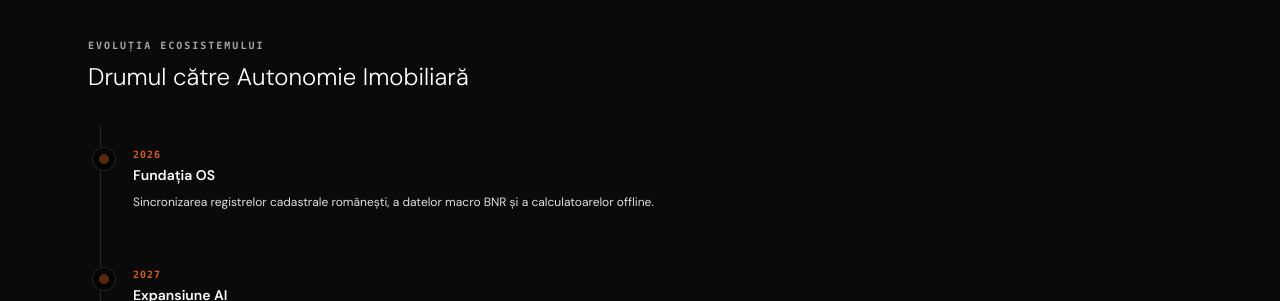
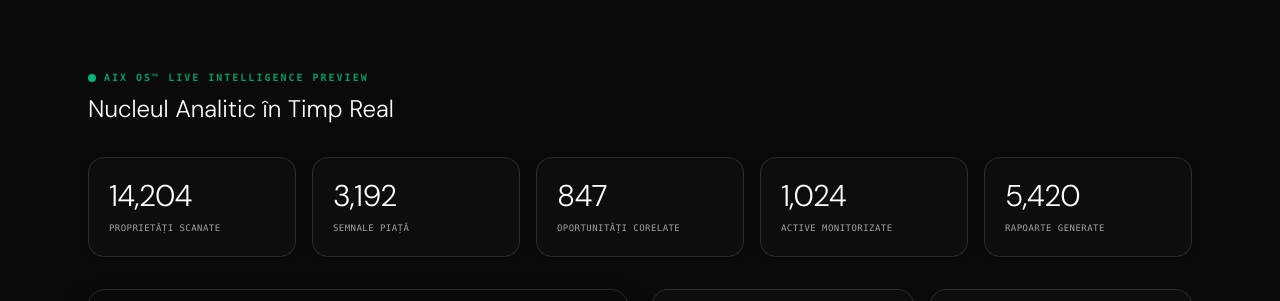
Before and after one commit to cvreperformance/AiX-OS, a Next.js app: page / in a window 1280 px wide. Shown: the part 2499-2800 px from the top of the page. Built offline with nearby package versions, Linux system fonts and the light colour scheme; no server answers; the database is empty.

Commit message:
feat: add Live Intelligence Preview to homepage

```diff
--- a/src/app/(site)/HomeClientPage.tsx
+++ b/src/app/(site)/HomeClientPage.tsx
@@ -1,6 +1,6 @@
 "use client";
 
-import { useState } from "react";
+import { useState, useEffect } from "react";
 import Link from "next/link";
 import {
   ArrowRight,
@@ -22,6 +22,92 @@ import {
 } from "lucide-react";
 import { useLanguage } from "@/context/LanguageContext";
 import { designSystem } from "@/styles/designSystem";
+
+function AnimatedCounter({ end, prefix = "", suffix = "" }: { end: number, prefix?: string, suffix?: string }) {
+  const [count, setCount] = useState(0);
+
+  useEffect(() => {
+    let start = 0;
+    const duration = 2000;
+    const increment = end / (duration / 16);
+
+    const timer = setInterval(() => {
+      start += increment;
+      if (start >= end) {
+        setCount(end);
+        clearInterval(timer);
+      } else {
+        setCount(Math.floor(start));
+      }
+    }, 16);
+
+    return () => clearInterval(timer);
+  }, [end]);
+
+  return <span>{prefix}{count.toLocaleString()}{suffix}</span>;
+}
+
+function LiveTerminalWall({ language }: { language: string }) {
+  const [events, setEvents] = useState<string[]>([]);
+
+  const allEvents = language === "ro" ? [
+    "AI a detectat activitate pe piața de lux",
+    "Oportunitate de investiție identificată",
+    "Actualizare rutare Concierge",
+    "Semnal de piață detectat",
+    "Analiza AiX Brain completată"
+  ] : [
+    "AI detected luxury market activity",
+    "Investment opportunity identified",
+    "Concierge routing update",
+    "Market signal detected",
+    "AiX Brain analysis completed"
+  ];
+
+  useEffect(() => {
+    // Initial events
+    setEvents([
+      `[${new Date().toLocaleTimeString()}] System Initialized`,
+      `[${new Date().toLocaleTimeString()}] Connecting to AiX Brain...`,
+      `[${new Date().toLocaleTimeString()}] Secure connection established.`
+    ]);
+
+    const interval = setInterval(() => {
+      const randomEvent = allEvents[Math.floor(Math.random() * allEvents.length)];
+      setEvents(prev => {
+        const newEvents = [...prev, `[${new Date().toLocaleTimeString()}] ${randomEvent}`];
+        if (newEvents.length > 8) return newEvents.slice(newEvents.length - 8);
+        return newEvents;
+      });
+    }, 2500);
+
+    return () => clearInterval(interval);
+  }, [language]);
+
+  return (
+    <div className="rounded-2xl bg-zinc-950 p-6 border border-zinc-800 shadow-2xl overflow-hidden font-mono text-[11px] leading-relaxed flex flex-col h-full min-h-[280px]">
+      <div className="flex items-center gap-2 mb-4 border-b border-zinc-800 pb-3">
+        <div className="flex gap-1.5">
+          <div className="w-2.5 h-2.5 rounded-full bg-rose-500/80" />
+          <div className="w-2.5 h-2.5 rounded-full bg-amber-500/80" />
+          <div className="w-2.5 h-2.5 rounded-full bg-emerald-500/80" />
+        </div>
+        <div className="text-zinc-500 text-[10px] uppercase tracking-widest ml-2">Terminal Live Feed</div>
+      </div>
+      <div className="flex-1 space-y-2 overflow-hidden flex flex-col justify-end">
+        {events.map((ev, i) => (
+          <div key={i} className="text-emerald-400/90 animate-in slide-in-from-bottom-2 fade-in duration-300">
+            <span className="text-zinc-600 mr-2">{'>'}</span> {ev}
+          </div>
+        ))}
+        <div className="text-emerald-400/90 flex items-center">
+          <span className="text-zinc-600 mr-2">{'>'}</span>
+          <span className="w-1.5 h-3 bg-emerald-400/80 animate-pulse" />
+        </div>
+      </div>
+    </div>
+  );
+}
 
 interface HomeClientPageProps {
   featuredProperties: any[];
@@ -475,6 +561,99 @@ export default function HomeClientPage({ featuredProperties, featuredNews }: Hom
 
       </section>
 
+      {/* ─── LIVE INTELLIGENCE PREVIEW ─────────────────────────────────────────── */}
+      <section className="space-y-8 text-left py-8 relative">
+        <div className="space-y-2 relative z-10">
+          <div className="flex items-center gap-2">
+            <div className="h-2 w-2 rounded-full bg-emerald-500 animate-pulse" />
+            <h2 className="text-[10px] font-bold uppercase tracking-[0.2em] text-emerald-600 font-mono">
+              {language === "ro" ? "AiX OS™ Live Intelligence Preview" : "AiX OS™ Live Intelligence"}
+            </h2>
+          </div>
+          <p className="text-2xl font-light text-zinc-900">
+            {language === "ro" ? "Nucleul Analitic în Timp Real" : "Real-Time Analytical Core"}
+          </p>
+        </div>
+
+        {/* Stats Grid */}
+        <div className="grid grid-cols-2 md:grid-cols-5 gap-4 relative z-10">
+          {[
+            { label: language === "ro" ? "Proprietăți Scanate" : "Properties Scanned", val: 14204 },
+            { label: language === "ro" ? "Semnale Piață" : "Market Signals", val: 3192 },
+            { label: language === "ro" ? "Oportunități Corelate" : "Correlated Opportunities", val: 847 },
+            { label: language === "ro" ? "Active Monitorizate" : "Luxury Assets Monitored", val: 1024 },
+            { label: language === "ro" ? "Rapoarte Generate" : "Reports Generated", val: 5420 },
+          ].map((stat, i) => (
+            <div key={i} className="p-5 rounded-2xl border border-zinc-200 bg-white/60 backdrop-blur-md shadow-sm">
+              <div className="text-3xl font-light text-zinc-900 tracking-tight">
+                <AnimatedCounter end={stat.val} />
+              </div>
+              <div className="text-[9px] uppercase tracking-wider text-zinc-500 font-mono mt-2">{stat.label}</div>
+            </div>
+          ))}
+        </div>
+
+        {/* Terminal Wall & AI Agents Preview */}
+        <div className="grid grid-cols-1 lg:grid-cols-2 gap-6 relative z-10">
+          {/* Terminal Wall */}
+          <LiveTerminalWall language={language} />
+
+          {/* AI Agents Preview Cards */}
+          <div className="grid grid-cols-1 sm:grid-cols-2 gap-4">
+            {AI_AGENTS.map((agent, i) => {
+              const AgentIcon = agent.icon;
+              return (
+                <div key={i} className="p-4 rounded-2xl border border-zinc-200 bg-white/60 backdrop-blur-md flex flex-col justify-between space-y-4">
+                  <div className="flex items-start justify-between">
+                    <div className="p-2 rounded-xl bg-zinc-100 text-zinc-900">
+                      <AgentIcon className="h-4 w-4" />
+                    </div>
+                    <div className="flex items-center gap-1.5 px-2 py-1 rounded-full bg-emerald-500/10 border border-emerald-500/20 text-[9px] font-mono text-emerald-600 font-bold uppercase">
+                      <div className="w-1.5 h-1.5 rounded-full bg-emerald-500 animate-pulse" />
+                      Active
+                    </div>
+                  </div>
+                  <div>
+                    <h3 className="text-xs font-semibold text-zinc-900">{agent.name}</h3>
+                    <p className="text-[10px] text-zinc-500 mt-1 line-clamp-2">{agent.desc}</p>
+                  </div>
+                  <div className="pt-3 border-t border-zinc-200/60">
+                    <span className="text-[9px] font-semibold uppercase tracking-wider text-zinc-400 block text-center">
+                      {language === "ro" ? "Disponibil în AiX OS™" : "Available inside AiX OS™"}
+                    </span>
+                  </div>
+                </div>
+              );
+            })}
+          </div>
+        </div>
+
+        {/* Dashboard CTA */}
+        <div className="p-8 sm:p-12 rounded-3xl border border-zinc-200 bg-gradient-to-br from-zinc-50 to-zinc-100/50 text-center space-y-6 relative z-10 mt-8 shadow-sm">
+          <div className="mx-auto w-fit p-3.5 rounded-2xl bg-white border border-zinc-200 shadow-sm">
+            <Lock className="h-6 w-6 text-zinc-400" />
+          </div>
+          <div className="space-y-2 max-w-lg mx-auto">
+            <h3 className="text-xl sm:text-2xl font-semibold text-zinc-900 tracking-tight">
+              {language === "ro" ? "Experimentează Dashboard-ul de Inteligență AiX OS™" : "Experience the complete AiX OS™ Intelligence Dashboard"}
+            </h3>
+            <p className="text-sm text-zinc-500 leading-relaxed">
+              {language === "ro"
+                ? "Funcționalitatea completă este disponibilă exclusiv pentru utilizatorii aprobați."
+                : "The complete Dashboard remains available only to approved users."}
+            </p>
+          </div>
+          <div className="flex items-center justify-center gap-4 pt-2">
+            <Link href="/login" className="px-6 py-3 rounded-xl bg-zinc-900 text-white text-xs font-semibold hover:bg-zinc-800 transition-all shadow-md">
+              {language === "ro" ? "Autentificare" : "Login"}
+            </Link>
+            <Link href="/pricing" className="px-6 py-3 rounded-xl bg-white border border-zinc-200 text-zinc-900 text-xs font-semibold hover:bg-zinc-50 transition-all shadow-sm">
+              {language === "ro" ? "Solicită Acces" : "Request Access"}
+            </Link>
+          </div>
+        </div>
+      </section>
+
       {/* ─── ROADMAP TIMELINE ────────────────────────────────────────────── */}
       <section className="space-y-8 text-left">
         <div className="space-y-2">
--- a/src/components/layout/AuthNavLinks.tsx
+++ b/src/components/layout/AuthNavLinks.tsx
@@ -104,11 +104,10 @@ export function AuthNavLinks() {
       <div className="hidden sm:flex items-center gap-2">
         <Link
           href="/login"
-          className="rounded-full border border-zinc-200 bg-zinc-50/50 hover:bg-zinc-200 hover:text-zinc-900 px-3 py-1.5 text-[10px] font-bold uppercase tracking-wider text-zinc-400 transition-all whitespace-nowrap"
+          className="rounded-full border border-zinc-200 bg-white/90 hover:bg-white text-zinc-900 px-4 py-1.5 text-[10px] font-bold uppercase tracking-wider transition-all shadow-sm whitespace-nowrap"
         >
           Login
         </Link>
-
       </div>
     </div>
   );
```
